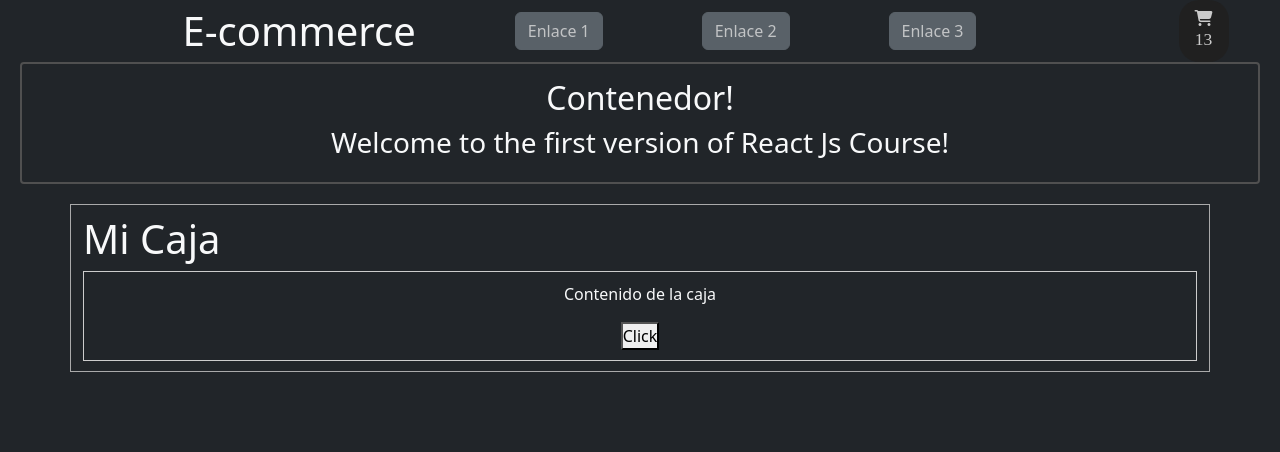
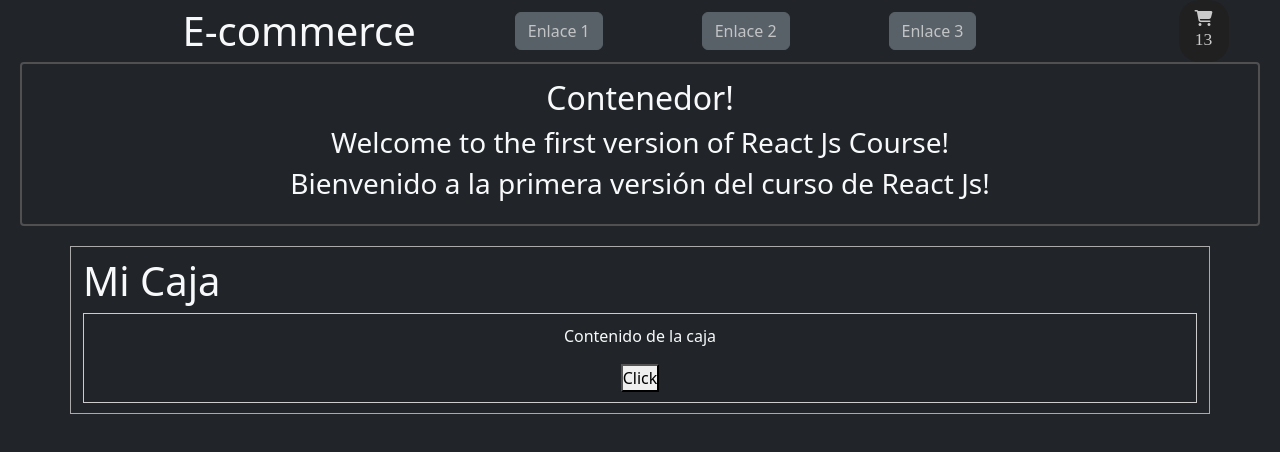
Before and after one commit to kildegaard/coderhouse-reactjs, a React (Create React App) app in the folder react-coderhouse/: page / in a window 1280 px wide. Shown: the top 452 px of the page. Built offline with nearby package versions, Linux system fonts and the light colour scheme.

Commit message:
modificando ItemList

```diff
--- a/react-coderhouse/src/App.js
+++ b/react-coderhouse/src/App.js
@@ -4,12 +4,13 @@ import { Container } from './components/Container/Container';
 
 function App() {
 
-  const greeting = 'Welcome to the first version of React Js Course!';
+  const greeting1 = 'Welcome to the first version of React Js Course!';
+  const greeting2 = 'Bienvenido a la primera versión del curso de React Js!';
 
   return (
     <>
       <NavBar />
-      <ItemListContainer saludo={greeting} />
+      <ItemListContainer saludo1={greeting1} saludo2={greeting2} />
       <Container />
     </>
   )
--- a/react-coderhouse/src/components/ItemListContainer/ItemListContainer.jsx
+++ b/react-coderhouse/src/components/ItemListContainer/ItemListContainer.jsx
@@ -2,10 +2,14 @@ import React from 'react'
 import './ItemListContainer.css'
 
 export const ItemListContainer = (props) => {
+    // Probando el formato de props
+    Object.keys(props).forEach((key) => console.log(key, props[key]))
+
     return (
         <div className='ItemListContainer'>
             <h2>Contenedor!</h2>
-            <h3>{props.saludo}</h3>
+            <h3>{props.saludo1}</h3>
+            <h3>{props.saludo2}</h3>
         </div>
     )
 }
```
